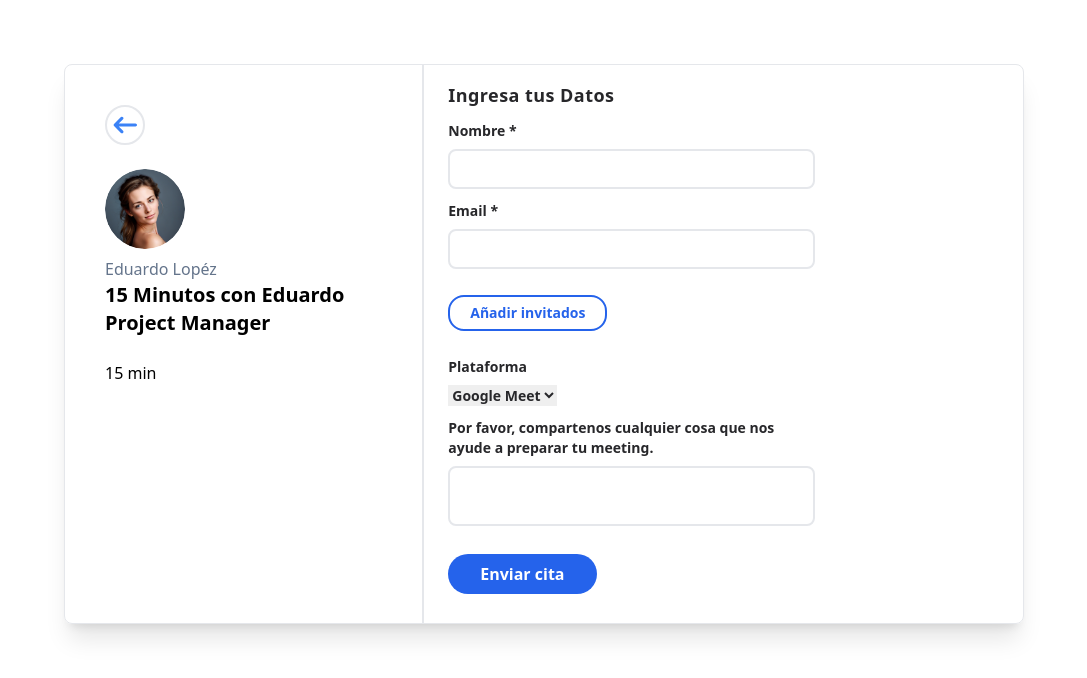
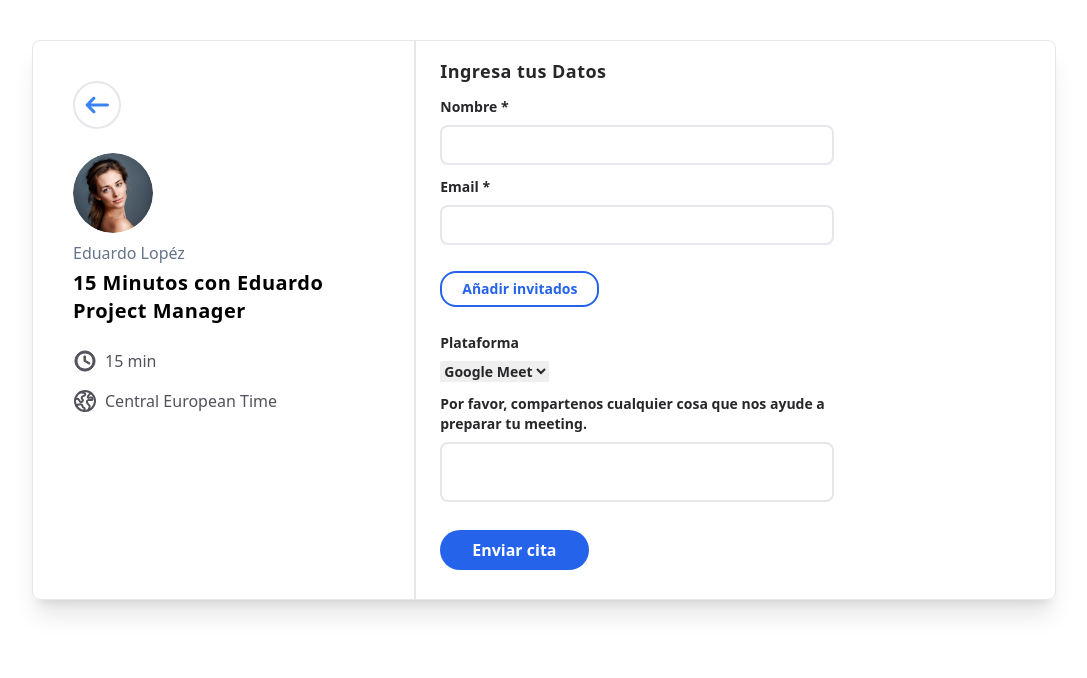
Before and after one commit to EseToni/Freewebdesign, an Astro site in the folder freewebdesign/: page /demo in a window 1280 px wide. Shown: the whole page, without its empty margins (96-1183 px from the left). Built offline with nearby package versions, Linux system fonts and the light colour scheme; Astro itself is replaced by a stand-in of ours.

Commit message:
[MODIFIED] @src/pages/demo.astro ^minor^ #add

```diff
--- a/freewebdesign/src/pages/demo.astro
+++ b/freewebdesign/src/pages/demo.astro
@@ -6,12 +6,14 @@ import Form from "@components/Form.astro"
 ---
 
 <Layout title="Agency date">
-	<main class="mt-16 w-full flex justify-center">
+	<main class="mt-10 w-full flex justify-center">
 		<div
-			class="w-[960px] h-[560px] grid grid-cols-8 grid-rows-1 gap-0 shadow-xl rounded-lg border-[1px]"
+			class="w-[1024px] h-[560px] grid grid-cols-8 grid-rows-1 gap-0 shadow-xl rounded-lg border-[1px]"
 		>
 			<section class="flex flex-col gap-6 border-r-2 p-10 pr-4 col-span-3">
-				<div class="border-2 w-max rounded-full hover:border-transparent cursor-pointer hover:bg-blue-100 ">
+				<div
+					class="border-2 w-max p-1 rounded-full hover:border-transparent cursor-pointer hover:bg-blue-100"
+				>
 					<svg class="fill-blue-500" width="36" height="36" viewBox="0 0 24 24"
 						><path
 							d="m7.85 13l2.85 2.85q.3.3.288.7t-.288.7q-.3.3-.712.313t-.713-.288L4.7 12.7q-.3-.3-.3-.7t.3-.7l4.575-4.575q.3-.3.713-.287t.712.312q.275.3.288.7t-.288.7L7.85 11H19q.425 0 .713.288T20 12q0 .425-.288.713T19 13z"
@@ -21,19 +23,47 @@ import Form from "@components/Form.astro"
 				<figure class="flex flex-col gap-2">
 					<Image src={profile} alt="Profile " class="w-20 h-20 rounded-full" />
 
-					<figcaption>
+					<figcaption class="flex flex-col gap-1">
 						<h2 class="font-medium text-slate-500">Eduardo Lopéz</h2>
-						<h3 class="font-bold text-xl ">
+						<h3 class="font-black text-xl tracking-wide">
 							15 Minutos con Eduardo Project Manager
 						</h3>
 					</figcaption>
 				</figure>
-				<span>15 min</span>
+				<div class="flex flex-col text-zinc-600 fill-zinc-600  gap-4 stroke-zinc-600">
+					<span class="flex fle-row gap-2"
+						><svg width="24" height="24" viewBox="0 0 24 24"
+							><path
+								d="M12 20c4.4 0 8-3.6 8-8s-3.6-8-8-8s-8 3.6-8 8s3.6 8 8 8m0-18c5.5 0 10 4.5 10 10s-4.5 10-10 10S2 17.5 2 12S6.5 2 12 2m5 11.9l-.7 1.3l-5.3-2.9V7h1.5v4.4z"
+							></path></svg
+						>15 min</span
+					>
+					<span class="flex fle-row gap-2">
+						<svg
+							width="24"
+							height="24"
+							viewBox="0 0 48 48"
+							><g fill="none" stroke-width="4"
+								><path
+									d="M24 44C35.0457 44 44 35.0457 44 24C44 12.9543 35.0457 4 24 4C12.9543 4 4 12.9543 4 24C4 35.0457 12.9543 44 24 44Z"
+								></path><path
+									d="M4 20.8404C7.01485 19.4168 9.24466 19.2185 10.6894 20.2454C12.8566 21.7859 13.1283 28.064 18.0575 25.0635C22.9867 22.063 15.9467 20.8404 17.475 16.4939C19.0033 12.1474 24.0083 15.5237 24.5059 10.7627C24.8375 7.58862 21.0408 6.37413 13.1156 7.11921"
+								></path><path
+									stroke-linecap="round"
+									d="M36.0001 8C30.2857 12.9886 28.2899 16.0011 30.0127 17.0373C32.5968 18.5917 33.6933 16.4033 36.8467 17.0373C40.0001 17.6714 39.3173 21.9457 37.6587 21.9457C36.0001 21.9457 27.41 20.8518 27.8427 25.865C28.2753 30.8781 33.4422 31.6203 33.4422 34.4211C33.4422 36.2883 32.299 39.146 30.0127 42.9942"
+								></path><path
+									stroke-linecap="round"
+									d="M6.10449 32.9264C7.01598 32.5288 7.70115 32.2374 8.15999 32.052C12.0071 30.4978 14.8617 30.1314 16.7236 30.953C20.0161 32.4059 18.7503 35.3401 19.7816 36.4211C20.8128 37.5021 23.388 37.1876 23.388 39.244C23.388 40.615 22.9275 42.1637 22.0065 43.8901"
+								></path></g
+							></svg
+						>
+						Central European Time
+					</span>
+				</div>
 			</section>
 			<section class="rounded-xl col-span-5 px-6 py-4 flex flex-col gap-6">
 				<Form />
 			</section>
 		</div>
 	</main>
-
 </Layout>
```
